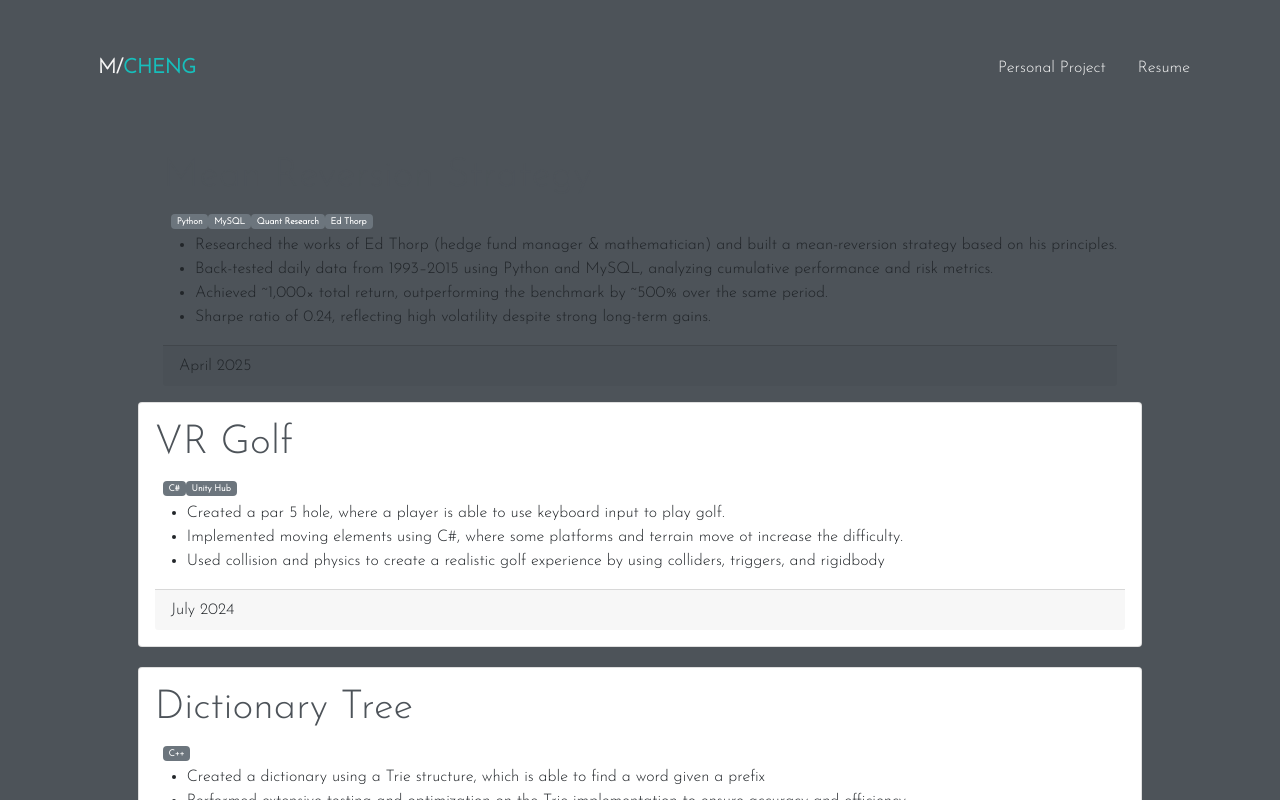
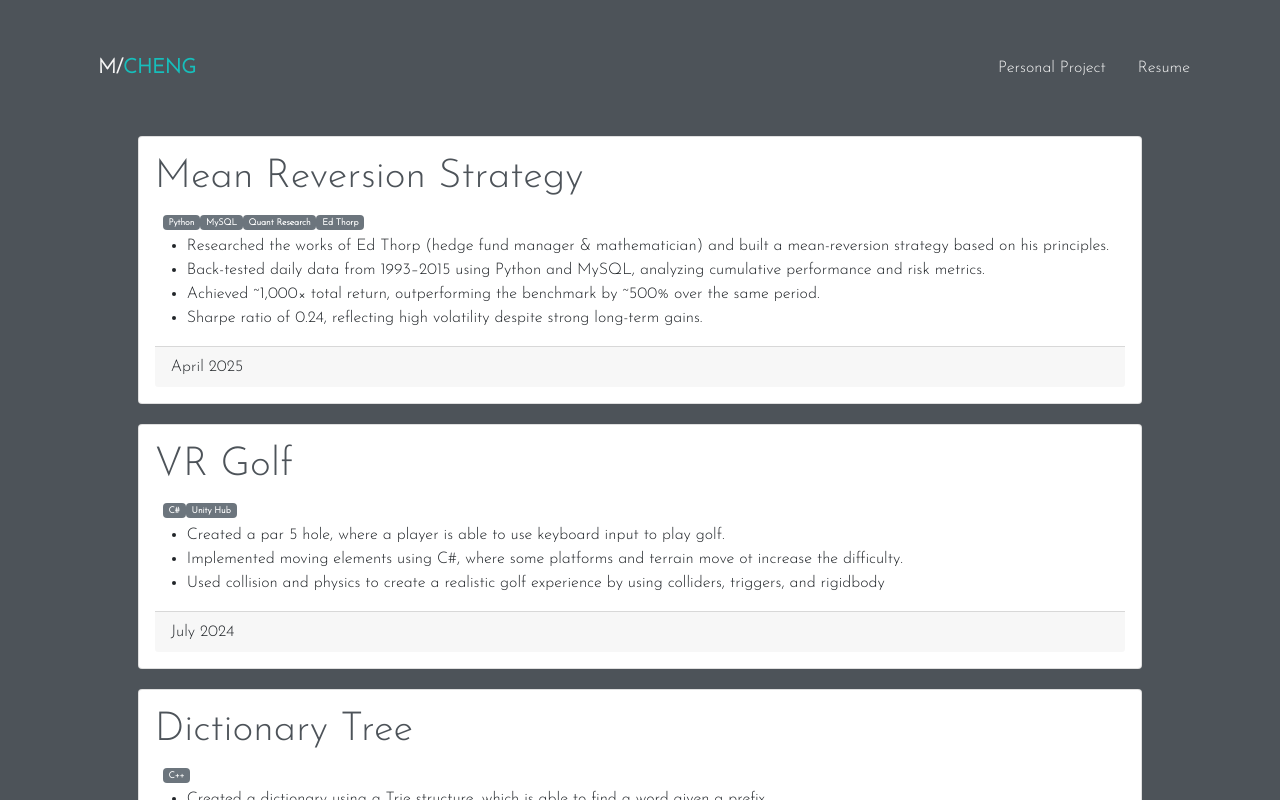
Before and after one commit to MINHCheng/website, a React (Create React App) app: page /website/project in a window 1280 px wide. Shown: the top 800 px of the page. Built offline with nearby package versions, Linux system fonts and the light colour scheme.

Commit message:
card boarders

```diff
--- a/src/components/Project.js
+++ b/src/components/Project.js
@@ -9,6 +9,7 @@ const Project = () => {
         <>
             <div className="Projectpage">
                 <Container className="Projects">
+                    <Card className="ProjCard" >
                         <CardBody>
                         <Link to="" style={{ textDecoration: 'none', color: '#4D5359' }}>
                             <h1>Mean Reversion Strategy</h1>
@@ -29,7 +30,9 @@ const Project = () => {
                         </ul>
 
                         <Card.Footer className="bottom-footer">April 2025</Card.Footer>
+
                         </CardBody>
+                    </Card>
 
                     <Card className="ProjCard" >
                         <CardBody>
```
Lines whose indentation alone changed are shown as unchanged.
